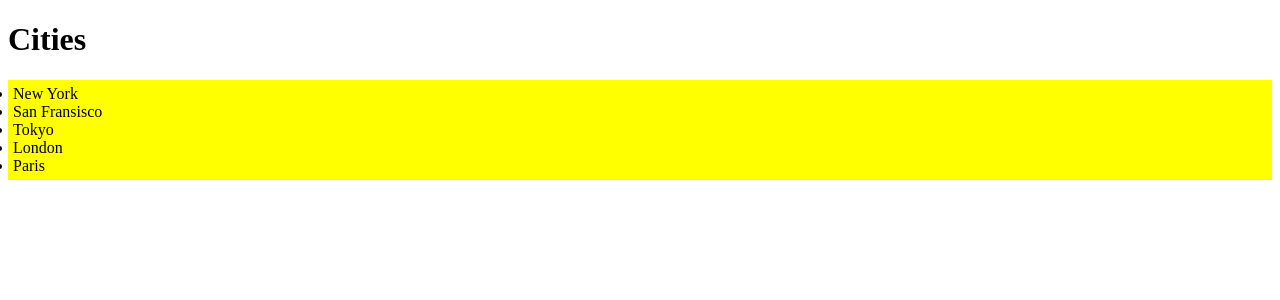
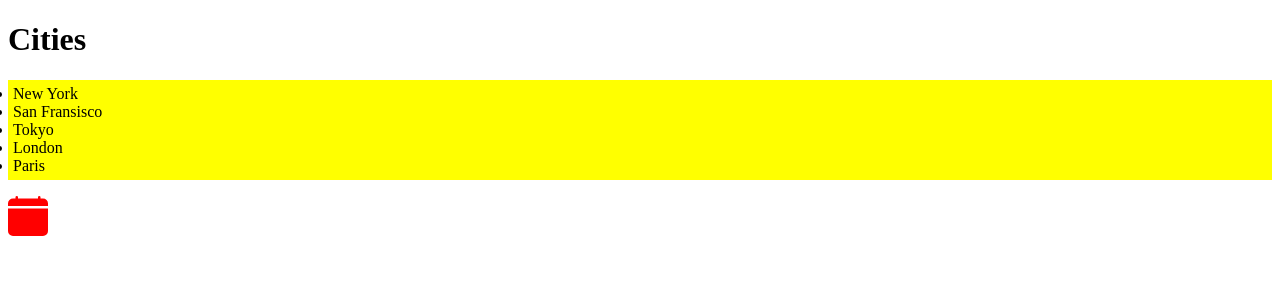
Before and after one commit to kylehammond/mosh-react-18, a React (Vite) app in the folder react-app/: page / in a window 1280 px wide. Shown: the top 300 px of the page. Built offline with nearby package versions, Linux system fonts and the light colour scheme.

Commit message:
react-icons

```diff
--- a/react-app/package.json
+++ b/react-app/package.json
@@ -11,7 +11,8 @@
   "dependencies": {
     "bootstrap": "^5.2.3",
     "react": "^18.2.0",
-    "react-dom": "^18.2.0"
+    "react-dom": "^18.2.0",
+    "react-icons": "^4.7.1"
   },
   "devDependencies": {
     "@types/react": "^18.0.27",
--- a/react-app/src/App.tsx
+++ b/react-app/src/App.tsx
@@ -1,5 +1,6 @@
 import ListGroup from "./components/ListGroup";
 import "./App.css";
+import { BsFillCalendarFill } from "react-icons/bs";
 
 function App() {
   let items = ["New York", "San Fransisco", "Tokyo", "London", "Paris"];
@@ -15,6 +16,7 @@
         heading="Cities"
         onSelectItem={handleSelectItem}
       />
+      <BsFillCalendarFill color="red" size="40" />
     </div>
   );
 }
```
Also changed, not shown: 2 other files (tests, documents, lock files or other folders).
